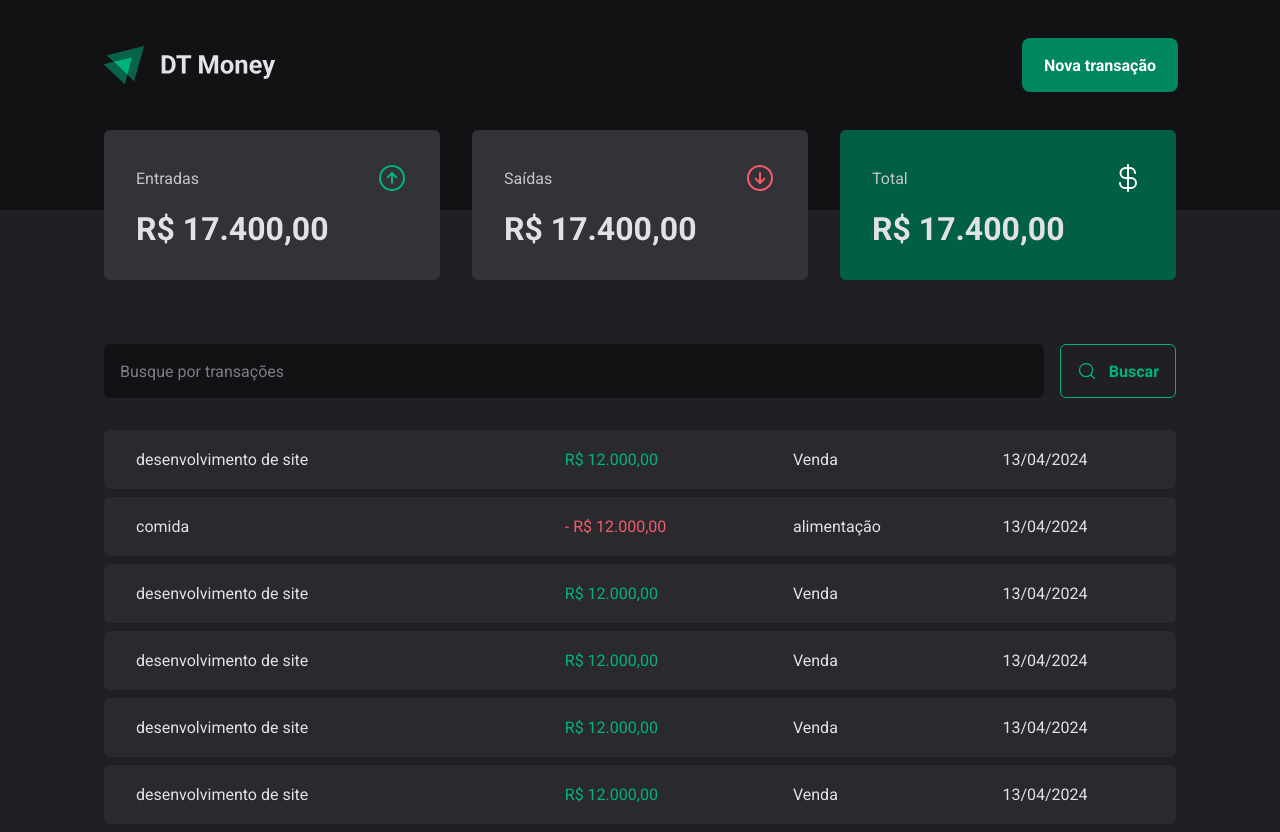
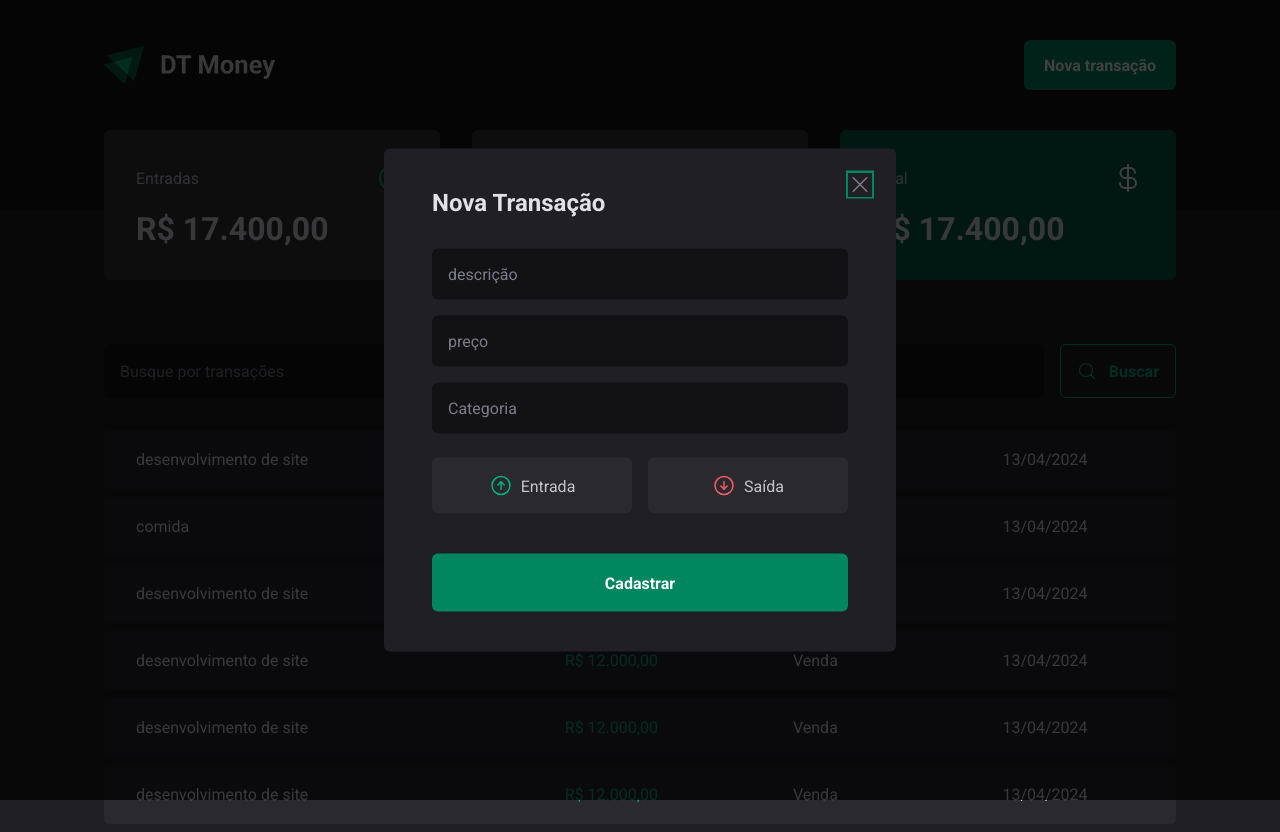
Before and after one commit to lucasdoloh0v/dt-money, a React (Vite) app: page / in a window 1280 px wide. Both pictures are taken after a click on the button "Nova transação". Built offline with nearby package versions, Linux system fonts and the light colour scheme.

Commit message:
feat: modal for new transactions

```diff
--- a/package.json
+++ b/package.json
@@ -10,6 +10,8 @@
     "preview": "vite preview"
   },
   "dependencies": {
+    "@radix-ui/react-dialog": "^1.0.5",
+    "@radix-ui/react-radio-group": "^1.1.3",
     "phosphor-react": "^1.4.1",
     "react": "^18.2.0",
     "react-dom": "^18.2.0",
--- a/src/Components/Header/index.tsx
+++ b/src/Components/Header/index.tsx
@@ -1,13 +1,23 @@
+import * as Dialog from '@radix-ui/react-dialog'
+
 import { Container, Content } from './styles'
 
 import logoImg from '../../assets/logo.svg'
+import { NewTransactionModal } from '../NewTransactionModal'
 
 export function Header() {
   return (
     <Container>
       <Content>
         <img src={logoImg} alt="" />
-        <button>Nova transação</button>
+
+        <Dialog.Root>
+          <Dialog.Trigger asChild>
+            <button>Nova transação</button>
+          </Dialog.Trigger>
+
+          <NewTransactionModal />
+        </Dialog.Root>
       </Content>
     </Container>
   )
--- /dev/null
+++ b/src/Components/NewTransactionModal/index.tsx
@@ -0,0 +1,45 @@
+import * as Dialog from '@radix-ui/react-dialog'
+import { X, ArrowCircleDown, ArrowCircleUp } from 'phosphor-react'
+
+import {
+  CloseBtn,
+  Content,
+  Overlay,
+  TransactionType,
+  TransactionTypeButton,
+} from './styles'
+
+export function NewTransactionModal() {
+  return (
+    <Dialog.Portal>
+      <Overlay />
+
+      <Content>
+        <CloseBtn>
+          <X size={24} />
+        </CloseBtn>
+
+        <Dialog.Title>Nova Transação</Dialog.Title>
+
+        <form>
+          <input type="text" placeholder="descrição" required />
+          <input type="number" placeholder="preço" required />
+          <input type="text" placeholder="Categoria" required />
+
+          <TransactionType>
+            <TransactionTypeButton variant="income" value="income">
+              <ArrowCircleUp size={24} />
+              Entrada
+            </TransactionTypeButton>
+            <TransactionTypeButton variant="outcome" value="outcome">
+              <ArrowCircleDown size={24} />
+              Saída
+            </TransactionTypeButton>
+          </TransactionType>
+
+          <button type="submit">Cadastrar</button>
+        </form>
+      </Content>
+    </Dialog.Portal>
+  )
+}
--- /dev/null
+++ b/src/Components/NewTransactionModal/styles.ts
@@ -0,0 +1,120 @@
+import * as Dialog from '@radix-ui/react-dialog'
+import * as RadioGroup from '@radix-ui/react-radio-group'
+import styled from 'styled-components'
+
+export const CloseBtn = styled(Dialog.Close)`
+  position: absolute;
+  background: transparent;
+  border: 0;
+  top: 1.5rem;
+  right: 1.5rem;
+  line-height: 0;
+  cursor: pointer;
+  color: ${(props) => props.theme['gray-500']};
+`
+
+export const Overlay = styled(Dialog.Overlay)`
+  position: fixed;
+  width: 100vw;
+  height: 100vh;
+  inset: 0;
+  background: rgba(0, 0, 0, 0.75);
+`
+
+export const Content = styled(Dialog.Content)`
+  min-width: 32rem;
+  border-radius: 6px;
+  padding: 2.5rem 3rem;
+  background: ${(props) => props.theme['gray-800']};
+
+  position: fixed;
+  top: 50%;
+  left: 50%;
+  transform: translate(-50%, -50%);
+
+  form {
+    margin-top: 2rem;
+
+    display: flex;
+    flex-direction: column;
+    gap: 1rem;
+
+    input {
+      border-radius: 6px;
+      border: 0;
+      background: ${(props) => props.theme['gray-900']};
+      color: ${(props) => props.theme['gray-300']};
+      padding: 1rem;
+
+      &::placeholder {
+        color: ${(props) => props.theme['gray-500']};
+      }
+    }
+
+    button[type='submit'] {
+      height: 58px;
+      border: 0;
+      background: ${(props) => props.theme['green-500']};
+      color: ${(props) => props.theme.white};
+      font-weight: bold;
+      padding: 0 1.25rem;
+      border-radius: 6px;
+      margin-top: 1.5rem;
+      cursor: pointer;
+
+      &:hover {
+        background: ${(props) => props.theme['green-700']};
+        transition: background 0.2s;
+      }
+    }
+  }
+`
+
+export const TransactionType = styled(RadioGroup.Root)`
+  display: grid;
+  grid-template-columns: repeat(2, 1fr);
+  gap: 1rem;
+  margin-top: 0.5rem;
+`
+
+interface TransactionTypeButtonProps {
+  variant: 'income' | 'outcome'
+}
+
+export const TransactionTypeButton = styled(
+  RadioGroup.Item,
+)<TransactionTypeButtonProps>`
+  background: ${(props) => props.theme['gray-700']};
+  padding: 1rem;
+  display: flex;
+  align-items: center;
+  justify-content: center;
+  gap: 0.5rem;
+  border-radius: 6px;
+  cursor: pointer;
+  border: 0;
+  color: ${(props) => props.theme['gray-300']};
+  svg {
+    color: ${(props) =>
+      props.variant === 'income'
+        ? props.theme['green-300']
+        : props.theme['red-300']};
+  }
+
+  &[data-state='unchecked']:hover {
+    transition: background 0.2s;
+    background: ${(props) => props.theme['gray-600']};
+  }
+
+  &[data-state='checked'] {
+    color: ${(props) => props.theme.white};
+    background: ${(props) =>
+      props.variant === 'income'
+        ? props.theme['green-500']
+        : props.theme['red-500']};
+
+    svg {
+      color: ${(props) => props.theme.white};
+    }
+  }
+`
```
Also changed, not shown: 1 other file (tests, documents, lock files or other folders).
